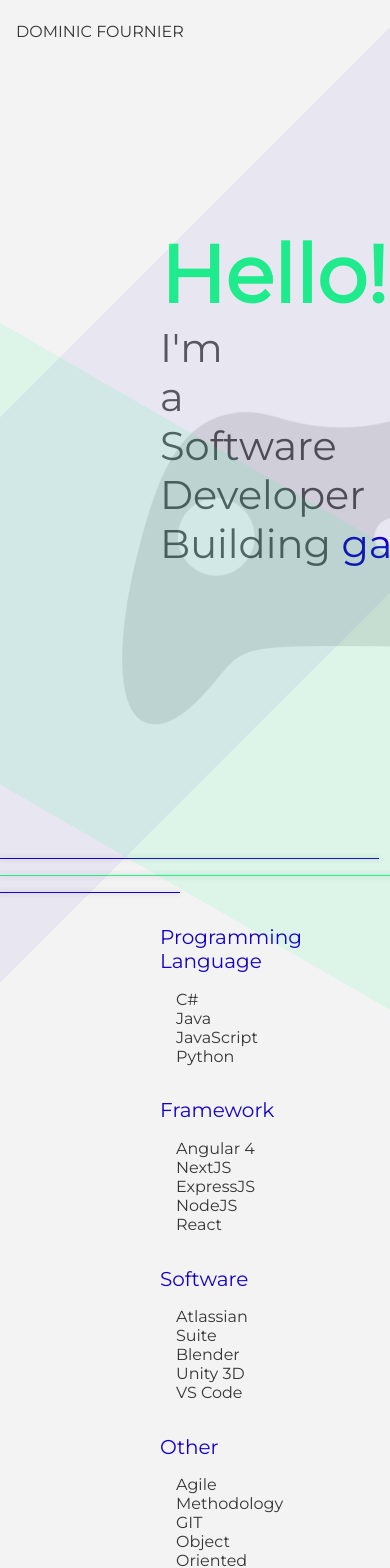
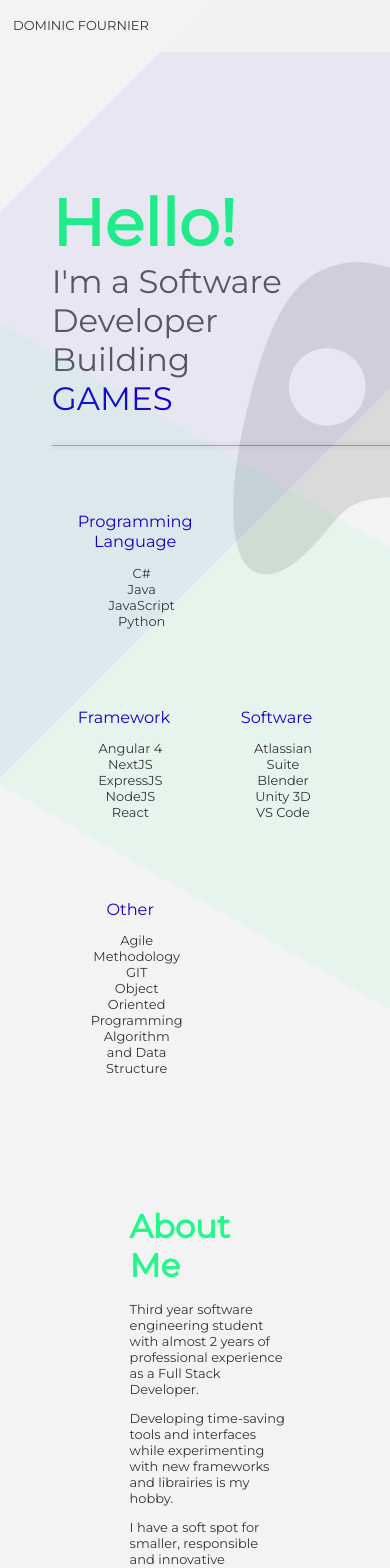
Before and after one commit to DominicF96/Portfolio, a Next.js app: page / in a window 390 px wide. Shown: the top 1568 px of the page. Built offline with nearby package versions, Linux system fonts and the light colour scheme.

Commit message:
Minor style fixes for mobile

```diff
--- a/components/catchphrase.js
+++ b/components/catchphrase.js
@@ -4,12 +4,14 @@ const Catchphrase = () => {
   return (
     <section id="catchphrase">
       <h1>Hello!</h1>
-      <h2>I'm a Software Developer Building&nbsp;
-        <span className="text-highlight cp1">the web<div className="bg"/></span>
-        <span className="text-highlight cp2">games<div className="bg"/></span>
-        <span className="text-highlight cp3">an engineering stack<div className="bg"/></span>
-        <span className="text-highlight cp4">courses<div className="bg"/></span>
-        <span className="text-highlight cp5">skills<div className="bg"/></span>
+      <h2>I'm a Software Developer Building
+        <div>
+          <span className="text-highlight cp1">the web<div className="bg" /></span>
+          <span className="text-highlight cp2">games<div className="bg" /></span>
+          <span className="text-highlight cp3">an engineering stack<div className="bg" /></span>
+          <span className="text-highlight cp4">courses<div className="bg" /></span>
+          <span className="text-highlight cp5">skills<div className="bg" /></span>
+        </div>
       </h2>
     </section>
   );
--- a/components/knowledge.js
+++ b/components/knowledge.js
@@ -2,6 +2,8 @@ import React from 'react';
 
 const Knowledge = () => {
   return (
+    <>
+    <div className="line_design ld_2" />
     <section id="knowledge">
       <div class="col">
         <h1>Programming Language</h1>
@@ -41,6 +43,7 @@ const Knowledge = () => {
         </ul>
       </div>
     </section>
+    </>
   );
 }
 
--- a/components/presentation.js
+++ b/components/presentation.js
@@ -4,12 +4,10 @@ const Presentation = () => {
   return (
     <section id="presentation">
       <div className="presentation_content">
-        <div className="text">
-          <h2>About Me</h2>
-          <p>Third year software engineering student with almost 2 years of professional experience as a Full Stack Developer.</p>
-          <p>Developing time-saving tools and interfaces while experimenting with new frameworks and librairies is my hobby.</p>
-          <p>I have a soft spot for smaller, responsible and innovative companies where I believe most of true changes occur.</p>
-        </div>
+        <h2>About Me</h2>
+        <p>Third year software engineering student with almost 2 years of professional experience as a Full Stack Developer.</p>
+        <p>Developing time-saving tools and interfaces while experimenting with new frameworks and librairies is my hobby.</p>
+        <p>I have a soft spot for smaller, responsible and innovative companies where I believe most of true changes occur.</p>
       </div>
     </section>
   );
--- a/components/project.js
+++ b/components/project.js
@@ -0,0 +1,9 @@
+import React from 'react';
+
+const Projects = () => {
+  return (
+    <section id="projects">Projects</section>
+  );
+}
+
+export default Projects;
--- a/pages/index.js
+++ b/pages/index.js
@@ -4,6 +4,7 @@ import Catchphrase from '../components/catchphrase'
 import Presentation from '../components/presentation';
 import Knowledge from '../components/knowledge';
 import "../stylesheets/index.scss";
+import Projects from '../components/project';
 
 const Home = () => (
   <div className="container">
@@ -16,21 +17,12 @@ const Home = () => (
     <main>
       <Nav/>
       <Catchphrase/>
-      <div className="line_design ld_1" />
-      <div className="line_design ld_2" />
-      <div className="line_design ld_3" />
-      {/* <Presentation/> */}
       <Knowledge/>
-      <section id="projects"></section>
-
+      <Presentation/>
+      {/* <Projects/> */}
       <div className="angled_square_1"/>
       <div className="angled_square_2"/>
-      <div className="angled_square_2"/>
     </main>
-
-    <footer>
-
-    </footer>
   </div>
 )
 
--- a/stylesheets/components/catchphrase.scss
+++ b/stylesheets/components/catchphrase.scss
@@ -1,7 +1,11 @@
 #catchphrase {
 
-  padding: 10em 10em 16em 10em;
+  padding: 10em 4em 3em 4em;
   max-width: 100vh;
+
+  @media only screen and (min-width: 1025px) {
+    padding: 10em 10em 3em 10em;
+  }
 
   -webkit-animation-duration: 1s;
   animation-duration: 1s;
@@ -22,6 +26,7 @@
     margin-top: 0;
 
     span {
+      text-transform: uppercase;
       color: $secondary;
       -webkit-animation-duration: 20s;
       animation-duration: 20s;
@@ -37,6 +42,9 @@
         width: 500px !important;
         background-size: contain;
         opacity: 0.1;
+        @media only screen and (max-width: 1200px) {
+          margin-left: 400px;
+        }
       }
 
       &.cp1 {
--- a/stylesheets/components/knowledge.scss
+++ b/stylesheets/components/knowledge.scss
@@ -1,5 +1,8 @@
 #knowledge {
-  padding: 0 10em 4em 10em;
+  padding: 1em 4em 3em 4em;
+  @media only screen and (min-width: 1025px) {
+    padding: 1em 10em 3em 10em;
+  }
   display: flex;
   justify-content: space-between;
   flex-wrap: wrap;
@@ -11,11 +14,13 @@
   }
 
   .col {
-    &:not(:last-child) {
-      margin-right: 4em;
+    text-align: center;
+    @media only screen and (min-width: 1025px) {
+      text-align: left;
     }
     z-index: 1000;
     flex-basis: 15%;
+    padding: 2em;
     ul {
       list-style-type: none;
       padding-left: 1em;
--- a/stylesheets/components/nav.scss
+++ b/stylesheets/components/nav.scss
@@ -3,15 +3,14 @@
   top: 0;
   left: 0;
   right: 0;
-  margin: auto;
-  max-width: 1200px;
   padding: 1em;
   height: 2em;
   line-height: 2em;
   text-transform: uppercase;
+  background-color: rgba($light, 0.96);
   display: flex;
   justify-content: space-between;
-  z-index: 100;
+  z-index: 10000;
 
   div {
     height: 100%;
--- a/stylesheets/global.scss
+++ b/stylesheets/global.scss
@@ -3,6 +3,7 @@
 html, body {
   padding: 0;
   margin: 0;
+  font-size: 0.9em;
   background: $light;
   color: $dark;
   font-family: 'Montserrat', sans-serif;
@@ -11,6 +12,12 @@ html, body {
   main {
     max-width: 1200px;
     margin: auto;
+  }
+}
+
+@media only screen and (min-width: 1025px) {
+  body {
+    font-size: 1em;
   }
 }
 
@@ -41,10 +48,10 @@ h5 {
 
 .angled_square_1 {
   left: 0px;
-  top: -500px;
+  top: -40vh;
   z-index: 5;
   border-radius: $radius;
-  height: 2000px;
+  height: 150vh;
   width: 400px;
   transform: rotate(45deg);
   background-color: rgba($secondary, 0.05);
@@ -108,6 +115,11 @@ h5 {
     -webkit-animation-duration: 12s;
     animation-duration: 12s;
     -moz-animation-duration: 12s;
+
+    margin-left: 4em;
+    @media only screen and (min-width: 1025px) {
+      margin-left: 10em;
+    }
 
     @keyframes move_2 {
       0% {
```
